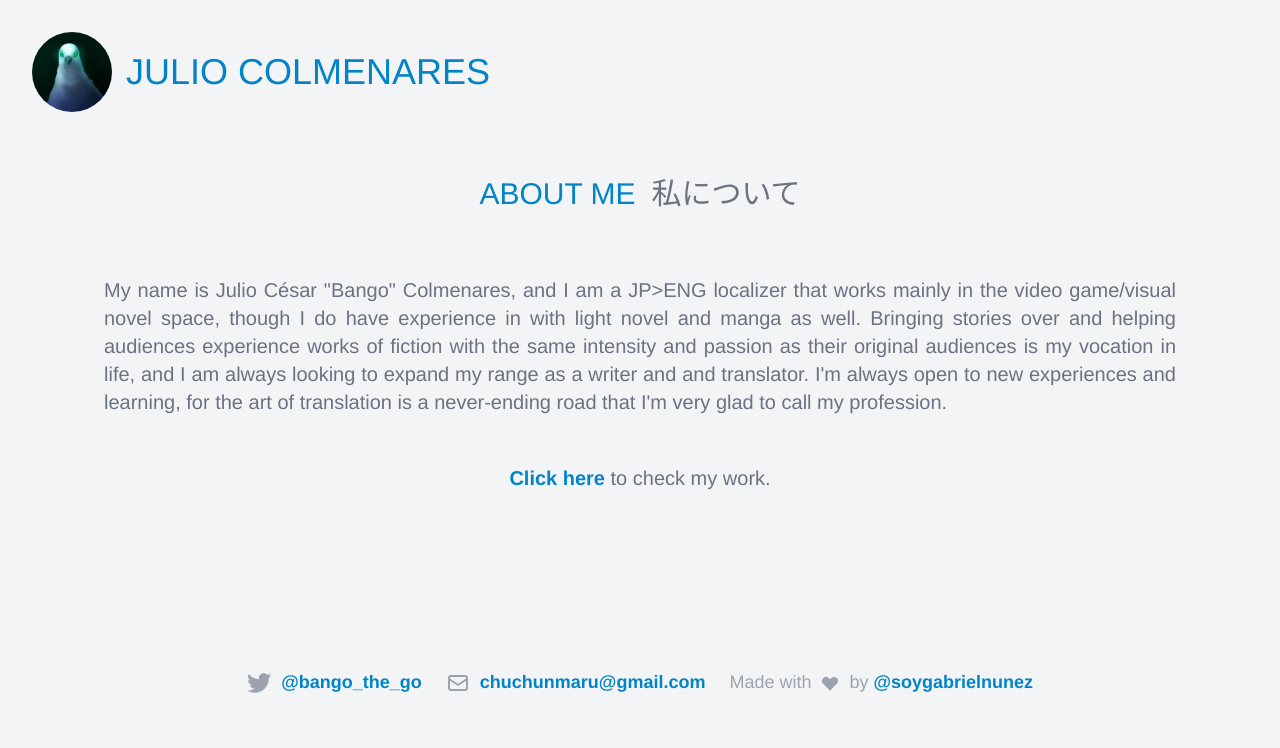
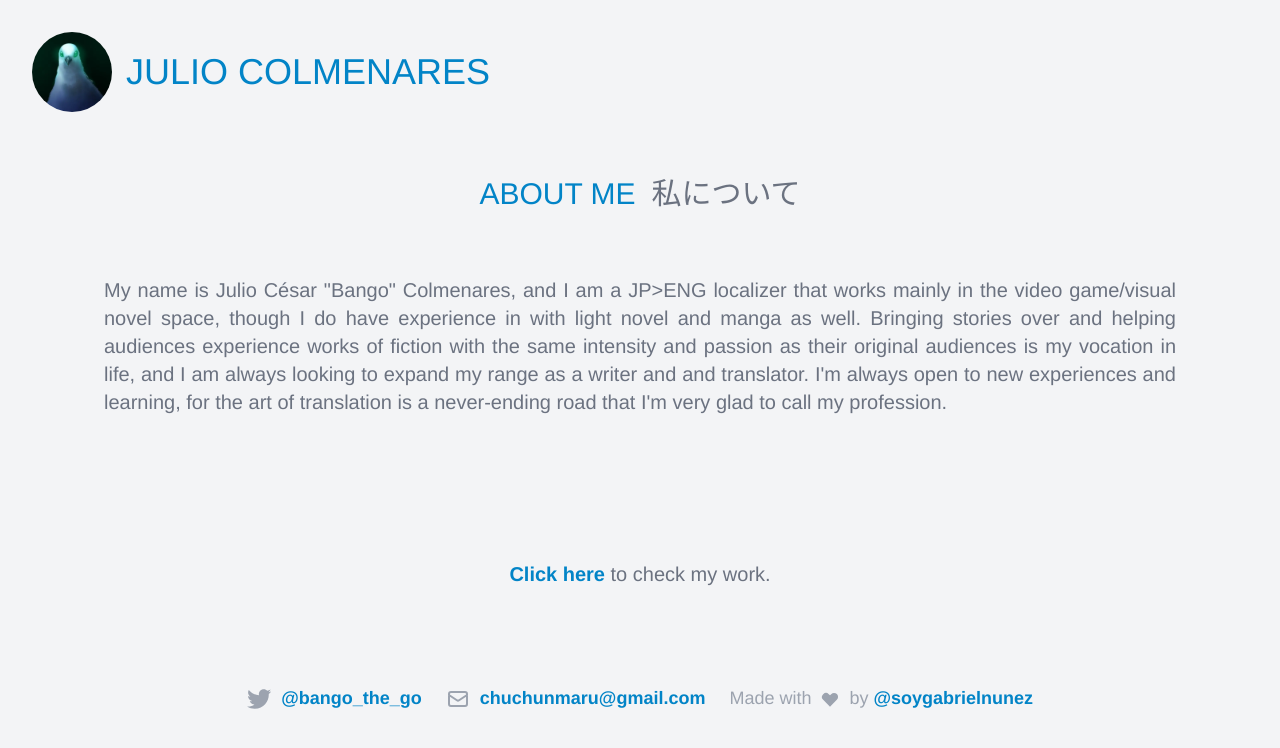
Before and after one commit to soygabrielnunez/translations-portfolio, a Nuxt app: page /about in a window 1280 px wide. Shown: the top 748 px of the page. Built offline with nearby package versions, Linux system fonts and the light colour scheme.

Commit message:
💄 changed the paragraphs padding

```diff
--- a/pages/about.vue
+++ b/pages/about.vue
@@ -1,14 +1,16 @@
 <template>
   <div class="px-6">
     <h1 class="text-primary text-xl sm:text-3xl">ABOUT ME<span translate="no" class="text-secondary ml-4">私について</span></h1>
-    <p class="text-secondary text-justify md:text-xl p-8 md:p-12">
+    <div class="flex flex-col gap-24">
+      <p class="text-secondary text-justify md:text-xl p-2 md:p-12">
         My name is Julio César "Bango" Colmenares, and I am a JP>ENG localizer that works mainly in the video game/visual novel space, though I do have experience in with light novel and manga as well.
         Bringing stories over and helping audiences experience works of fiction with the same intensity and passion as their original audiences is my vocation in life, and I am always looking
         to expand my range as a writer and and translator.
         I'm always open to new experiences and learning, for the art of translation is a never-ending road that I'm very glad to call my profession.
       </p>
-    <p class="text-secondary md:text-center md:text-xl mb-32 md:mb-20">
+      <p class="text-secondary md:text-center md:text-xl">
         <nuxt-link to="/" class="text-primary font-bold">Click here</nuxt-link> to check my work.
       </p>
     </div>
+  </div>
 </template>
--- a/pages/index.vue
+++ b/pages/index.vue
@@ -1,7 +1,7 @@
 <template>
   <div>
     <h1 class="text-primary text-xl sm:text-3xl">MY WORK<span translate="no" class="text-secondary ml-4">翻訳者として関わった作品</span></h1>
-    <p class="text-secondary text-justify md:text-xl p-8 md:p-12">
+    <p class="text-secondary text-justify md:text-xl p-2 md:p-12">
       My name is Julio Colmenares, I am a Japanese-English translator that works for JAST, Nekonyan and Solpress, with more than {{ yearsOfExperience }} years of experience. You can check out my work below.
     <nuxt-link to="/about"><span class="text-primary font-bold">Click here</span></nuxt-link> to get to know more about me.
     </p>
```
Lines whose indentation alone changed are shown as unchanged.
